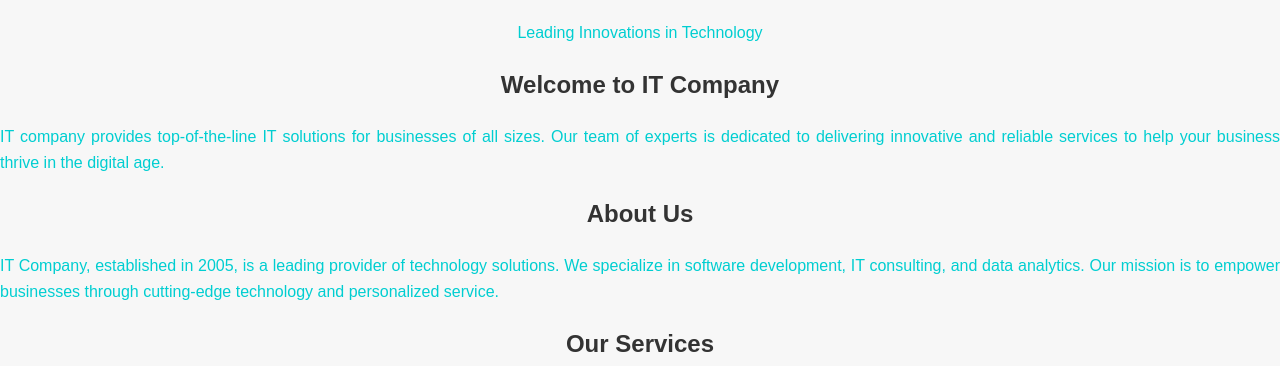
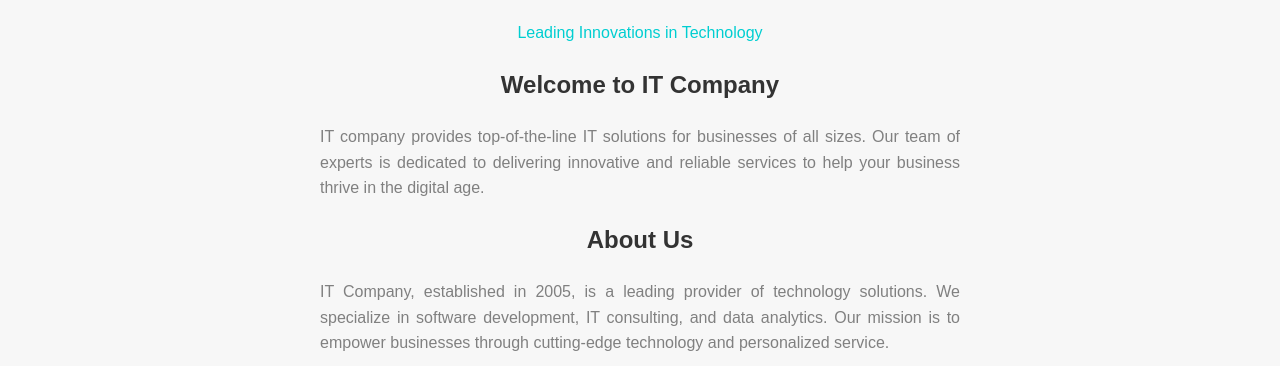
Before and after one commit to tanishq-tamiri/html-project, a plain HTML site: page index.html in a window 1280 px wide. Shown: the part 456-822 px from the top of the page. Drawn offline with Linux system fonts and the light colour scheme.

Commit message:
Update styles.css

```diff
--- a/styles.css
+++ b/styles.css
@@ -158,6 +158,9 @@ footer div p {
 }
 .segment {
     text-align: center;
+    color: gray;
+    width: 50%;
+    margin: auto;
 }
 .wrapper {
     text-align: center;
```
